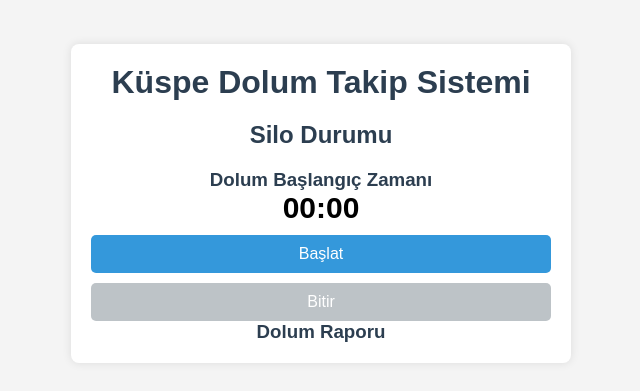
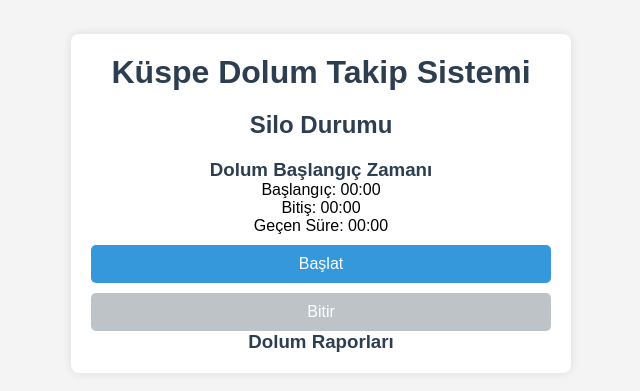
Before and after one commit to mancaryiyen/kuspedolumv2, a plain HTML site: page index.html in a window 1280 px wide. Shown: the part 197-588 px from the top of the page, without its empty margins (319-959 px from the left). Drawn offline with Linux system fonts and the light colour scheme.

Commit message:
Update index.html

```diff
--- a/index.html
+++ b/index.html
@@ -9,6 +9,8 @@
 <body>
     <div class="container">
         <h1>Küspe Dolum Takip Sistemi</h1>
+
+        <!-- Silo Durumu -->
         <div id="silo-status">
             <h2>Silo Durumu</h2>
             <ul id="silo-list">
@@ -16,15 +18,19 @@
             </ul>
         </div>
 
+        <!-- Dolum Zamanı -->
         <div id="timer">
             <h3>Dolum Başlangıç Zamanı</h3>
-            <p id="time-display">00:00</p>
+            <p id="start-time">Başlangıç: 00:00</p>
+            <p id="end-time">Bitiş: 00:00</p>
+            <p id="current-time">Geçen Süre: 00:00</p>
             <button id="start-button">Başlat</button>
             <button id="stop-button" disabled>Bitir</button>
         </div>
 
+        <!-- Raporlar -->
         <div id="report">
-            <h3>Dolum Raporu</h3>
+            <h3>Dolum Raporları</h3>
             <ul id="report-list"></ul>
         </div>
     </div>
```
